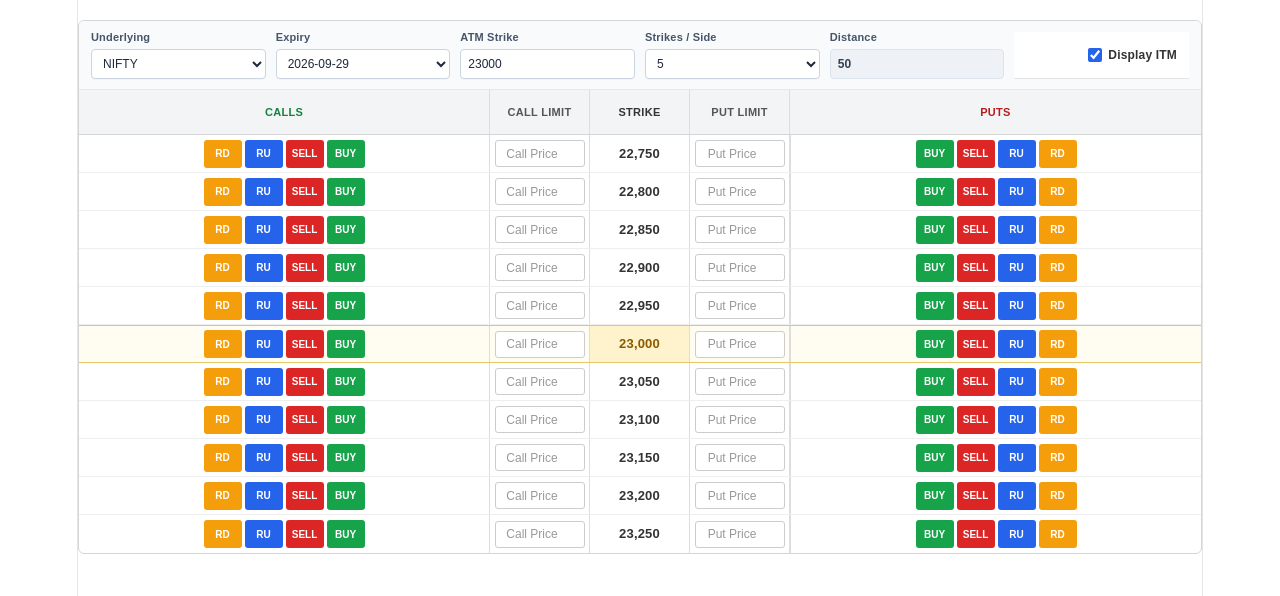
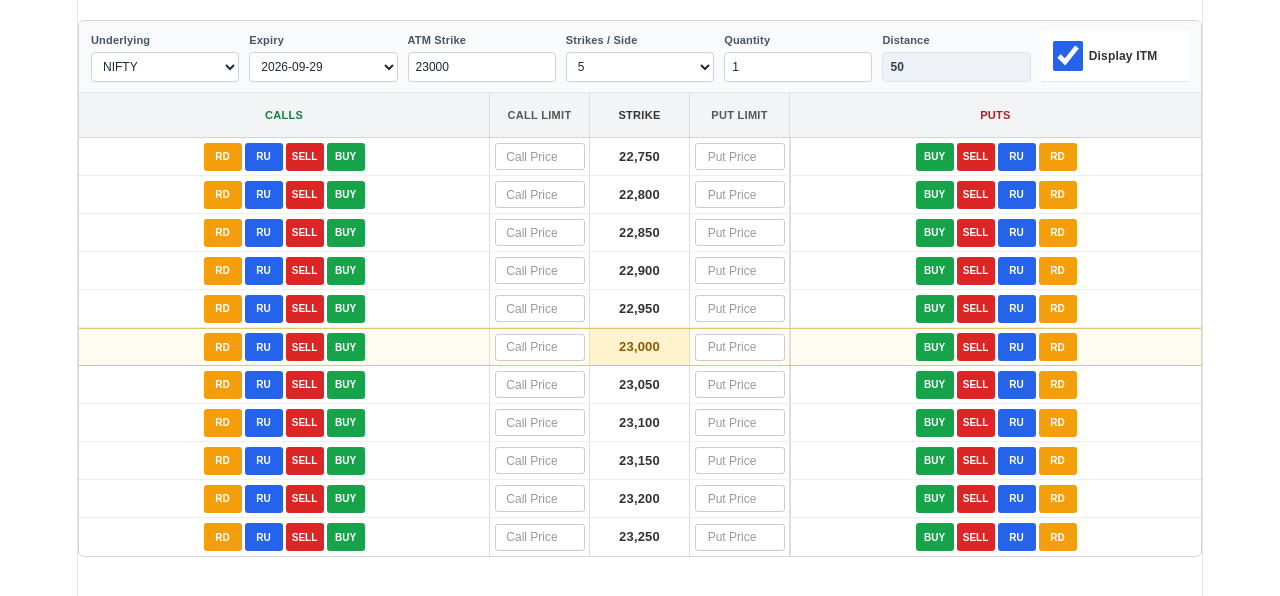
Before and after one commit to pravin-git/order-puncher, a React (Vite) app: page / in a window 1280 px wide. Shown: the top 596 px of the page. Built offline with nearby package versions, Linux system fonts and the light colour scheme.

Commit message:
New feature - Qty field added

```diff
--- a/src/OptionChainMatrix.css
+++ b/src/OptionChainMatrix.css
@@ -112,34 +112,39 @@
   font-variant-numeric: tabular-nums;
 }
 
-/* Display ITM checkbox */
+/* Display ITM: label above checkbox */
 .itm-toggle {
   display: flex;
-  align-items: center;
-  align-self: end;
-  min-height: 30px;
-  margin-left: 0;
-  padding: 0 2px 7px;
+  flex-direction: column;
+  align-items: flex-start;
+  justify-content: flex-end;
+  gap: 5px;
+  min-width: 0;
+  width: 100%;
+  min-height: auto;
+  margin: 0;
+  padding: 0;
 }
 
 .itm-toggle label {
-  display: inline-flex;
-  align-items: center;
-  justify-content: flex-start;
-  gap: 6px;
+  display: block;
+  width: 100%;
   margin: 0;
-  color: #334155;
+  color: #475569;
   font-size: 11px;
   font-weight: 600;
+  line-height: 1.2;
   text-align: left;
   white-space: nowrap;
   cursor: pointer;
 }
 
 .itm-toggle input[type="checkbox"] {
-  width: 14px;
-  height: 14px;
+  display: block;
+  width: 30px;
+  height: 30px;
   margin: 0;
+  padding: 7px;
   accent-color: #2563eb;
   cursor: pointer;
 }
@@ -408,7 +413,8 @@
     padding: 10px;
   }
 
-  .control-group label {
+  .control-group label,
+  .itm-toggle label {
     font-size: 10px;
   }
 
@@ -420,8 +426,13 @@
   }
 
   .itm-toggle {
-    align-self: center;
-    padding: 0 2px;
+    align-self: end;
+    padding: 0;
+  }
+
+  .itm-toggle input[type="checkbox"] {
+    width: 29px;
+    height: 29px;
   }
 
   .option-chain-header,
--- a/src/OptionChainMatrix.jsx
+++ b/src/OptionChainMatrix.jsx
@@ -13,7 +13,7 @@ const UNDERLYINGS = {
     defaultATM: 80000,
     strikeDistance: 100,
   },
-    RELIANCE: {
+  RELIANCE: {
     label: "RELIANCE",
     defaultATM: 1200,
     strikeDistance: 20,
@@ -51,6 +51,7 @@ function getExpiryDates(underlying) {
   const dates = [];
 
   if (underlying === "NIFTY" || underlying === "SENSEX") {
+    // NIFTY: Tuesday (2), SENSEX: Thursday (4).
     const expiryDay = underlying === "NIFTY" ? 2 : 4;
     const date = new Date(today);
 
@@ -62,7 +63,8 @@ function getExpiryDates(underlying) {
       date.setDate(date.getDate() + 1);
     }
   } else {
-    // Default expiry: last Tuesday of each month.
+    // Default rule for additional underlyings:
+    // last Tuesday of each month.
     const date = new Date(today.getFullYear(), today.getMonth(), 1);
 
     while (dates.length < 6) {
@@ -94,10 +96,13 @@ function OptionChainMatrix({
 }) {
   const [underlying, setUnderlying] = useState("NIFTY");
   const [currentATM, setCurrentATM] = useState(String(atmStrike));
+
   const [selectedStrikeCount, setSelectedStrikeCount] = useState(
     Number(strikeCount) || 5
   );
+
   const [expiry, setExpiry] = useState(() => getExpiryDates("NIFTY")[0]);
+  const [quantity, setQuantity] = useState("1");
   const [showITM, setShowITM] = useState(true);
 
   const [limitPrices, setLimitPrices] = useState({
@@ -126,10 +131,10 @@ function OptionChainMatrix({
 
   const strikes = validATM
     ? Array.from(
-        { length: rowCount * 2 + 1 },
-        (_, index) =>
-          parsedATM + (index - rowCount) * currentStrikeDistance
-      )
+      { length: rowCount * 2 + 1 },
+      (_, index) =>
+        parsedATM + (index - rowCount) * currentStrikeDistance
+    )
     : [];
 
   const handleUnderlyingChange = (event) => {
@@ -151,6 +156,7 @@ function OptionChainMatrix({
 
   const handleAction = (type, action, strike) => {
     const price = limitPrices[type][strike];
+    const parsedQuantity = quantity.trim() === "" ? null : Number(quantity);
 
     const payload = {
       underlying,
@@ -160,6 +166,7 @@ function OptionChainMatrix({
       strike,
       limitPrice:
         price === "" || price == null ? null : Number(price),
+      quantity: parsedQuantity,
     };
 
     if (typeof onAction === "function") {
@@ -179,7 +186,7 @@ function OptionChainMatrix({
 
   return (
     <div className="option-chain">
-      {/* Compact toolbar */}
+      {/* Toolbar */}
       <div className="option-chain-controls">
         <div className="control-group">
           <label htmlFor="underlying">Underlying</label>
@@ -239,6 +246,19 @@ function OptionChainMatrix({
               </option>
             ))}
           </select>
+        </div>
+
+        <div className="control-group">
+          <label htmlFor="quantity">Quantity</label>
+          <input
+            id="quantity"
+            type="number"
+            min="1"
+            step="1"
+            value={quantity}
+            onChange={(event) => setQuantity(event.target.value)}
+            placeholder="Enter quantity"
+          />
         </div>
 
         <div className="control-group">
```
